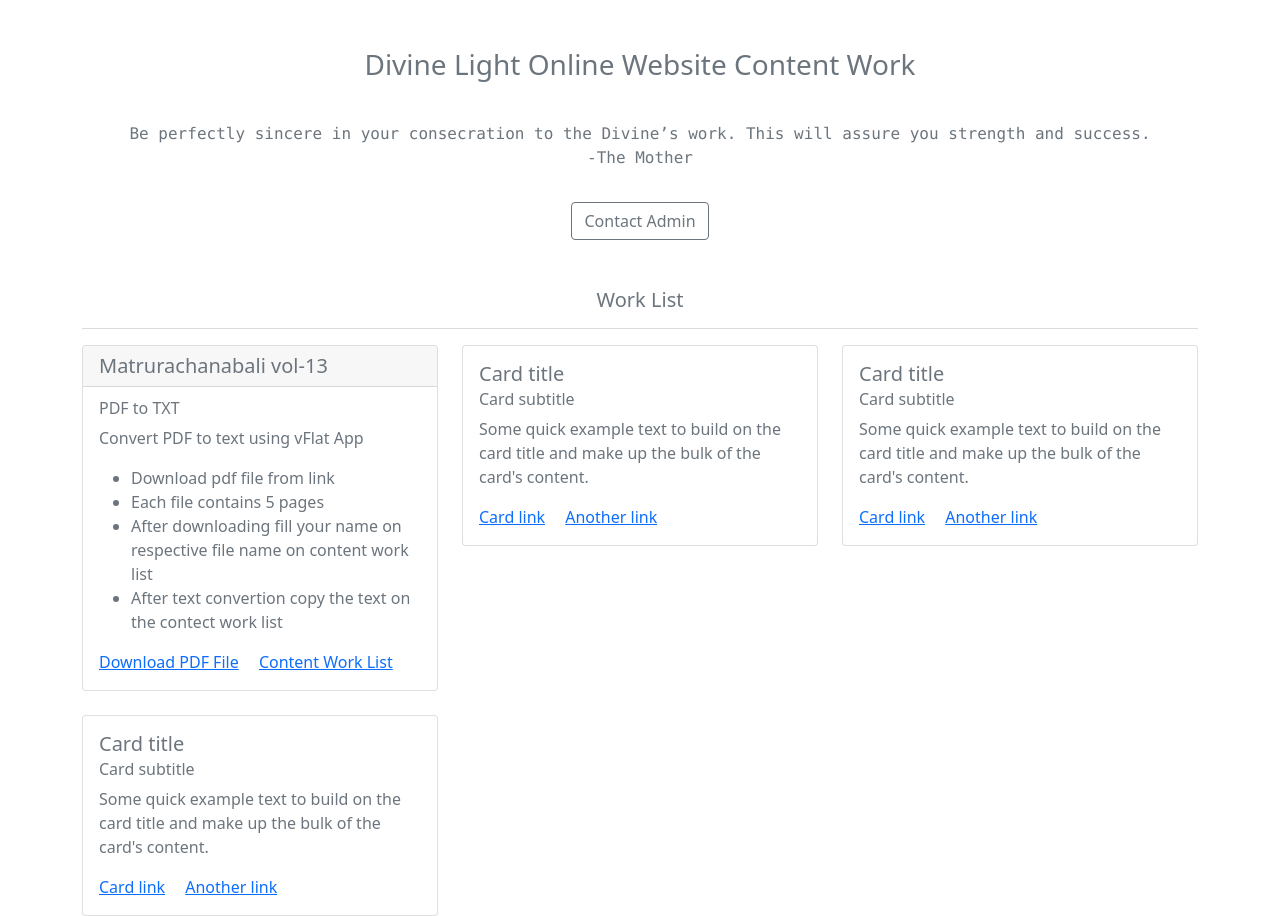
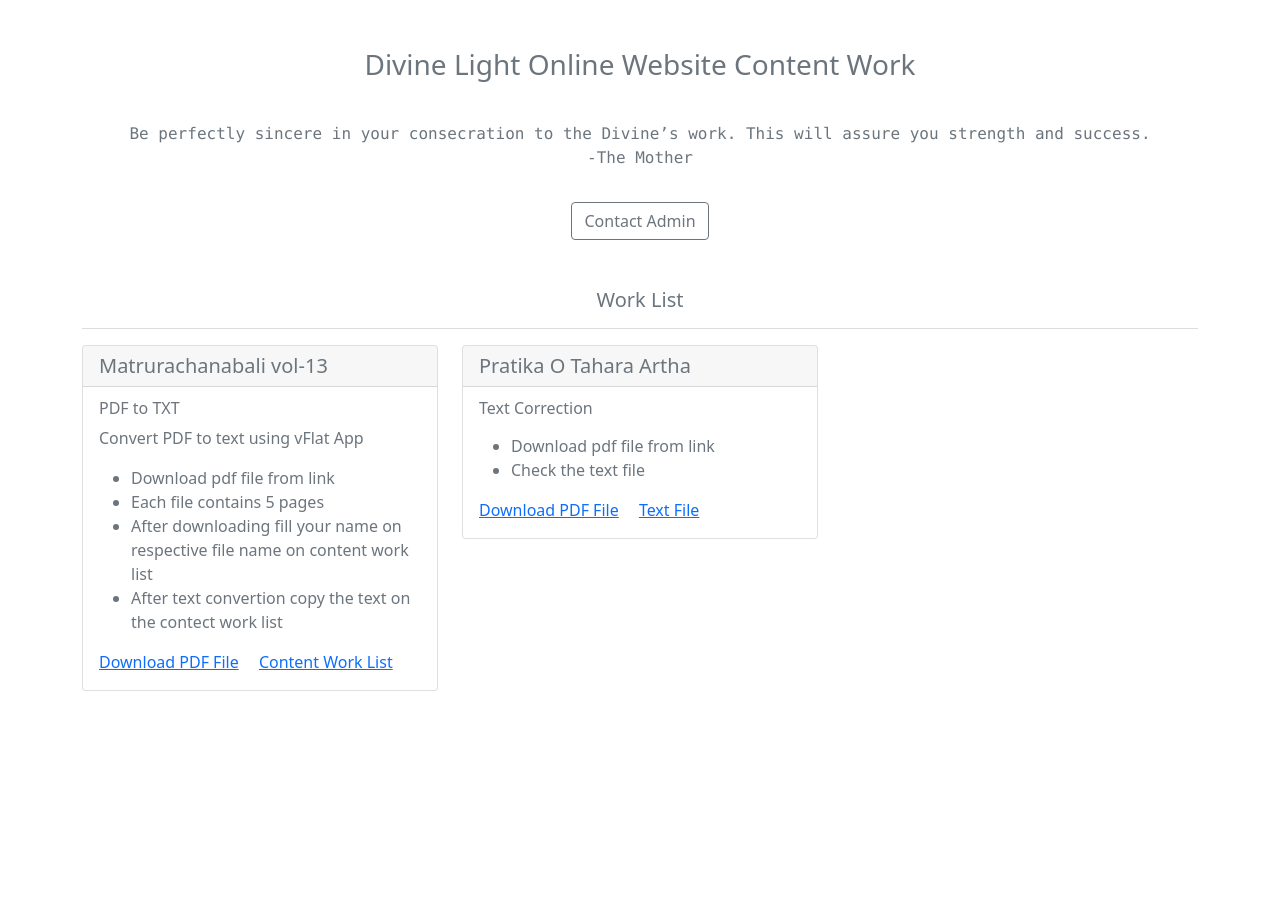
Before and after one commit to divinelightonline/work, a plain HTML site: page index.html in a window 1280 px wide. After the commit the page ends 800 px from the top, so only its background shows below. Drawn offline with nearby package versions, Linux system fonts and the light colour scheme.

Commit message:
Update index.html

```diff
--- a/index.html
+++ b/index.html
@@ -6,7 +6,6 @@
 		<title>Divine Light Online Content Work</title>
 		<!-- Bootstrap CSS -->
 		<link href="https://cdn.jsdelivr.net/npm/bootstrap@5.1.3/dist/css/bootstrap.min.css" rel="stylesheet" integrity="sha384-1BmE4kWBq78iYhFldvKuhfTAU6auU8tT94WrHftjDbrCEXSU1oBoqyl2QvZ6jIW3" crossorigin="anonymous">
-
 	</head>
 	<body>
 		<div class="container text-secondary">
@@ -44,39 +43,25 @@
 
 				<div class="col">
 					<div class="card">
+						<h5 class="card-header">Pratika O Tahara Artha</h5>
 					  <div class="card-body">
-					    <h5 class="card-title">Card title</h5>
-					    <h6 class="card-subtitle mb-2 text-muted">Card subtitle</h6>
-					    <p class="card-text">Some quick example text to build on the card title and make up the bulk of the card's content.</p>
-					    <a href="#" class="card-link">Card link</a>
-					    <a href="#" class="card-link">Another link</a>
+
+					    <h6 class="card-subtitle mb-2 text-muted">Text Correction</h6>
+					    <p class="card-text">
+					    	<ul>
+					    		<li>Download pdf file from link</li>
+					    		<li>Check the text file</li>
+					    	</ul>
+					    </p>
+					    <a href="https://bit.ly/3ee3E4w" class="card-link">Download PDF File</a>
+					    <a href="https://docs.google.com/document/d/1sO9GwIVkphcHnXVgplJS4u9t0aN7Cu20WgCCSEIib-8/edit?usp=sharing" class="card-link">Text File</a>
 					  </div>
 					</div>
 				</div>
 
-				<div class="col">
-					<div class="card">
-					  <div class="card-body">
-					    <h5 class="card-title">Card title</h5>
-					    <h6 class="card-subtitle mb-2 text-muted">Card subtitle</h6>
-					    <p class="card-text">Some quick example text to build on the card title and make up the bulk of the card's content.</p>
-					    <a href="#" class="card-link">Card link</a>
-					    <a href="#" class="card-link">Another link</a>
-					  </div>
-					</div>
-				</div>
 
-				<div class="col">
-					<div class="card">
-					  <div class="card-body">
-					    <h5 class="card-title">Card title</h5>
-					    <h6 class="card-subtitle mb-2 text-muted">Card subtitle</h6>
-					    <p class="card-text">Some quick example text to build on the card title and make up the bulk of the card's content.</p>
-					    <a href="#" class="card-link">Card link</a>
-					    <a href="#" class="card-link">Another link</a>
-					  </div>
-					</div>
-				</div>
+
+
 
 			</div>
 		</div>
```
